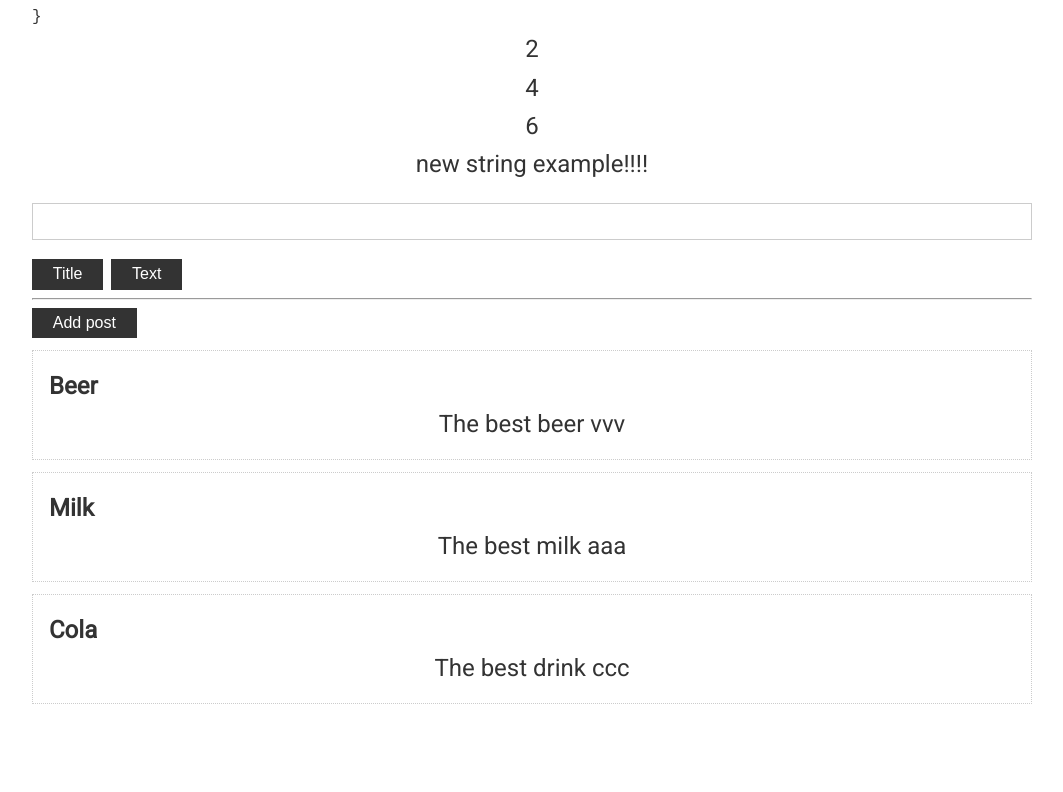
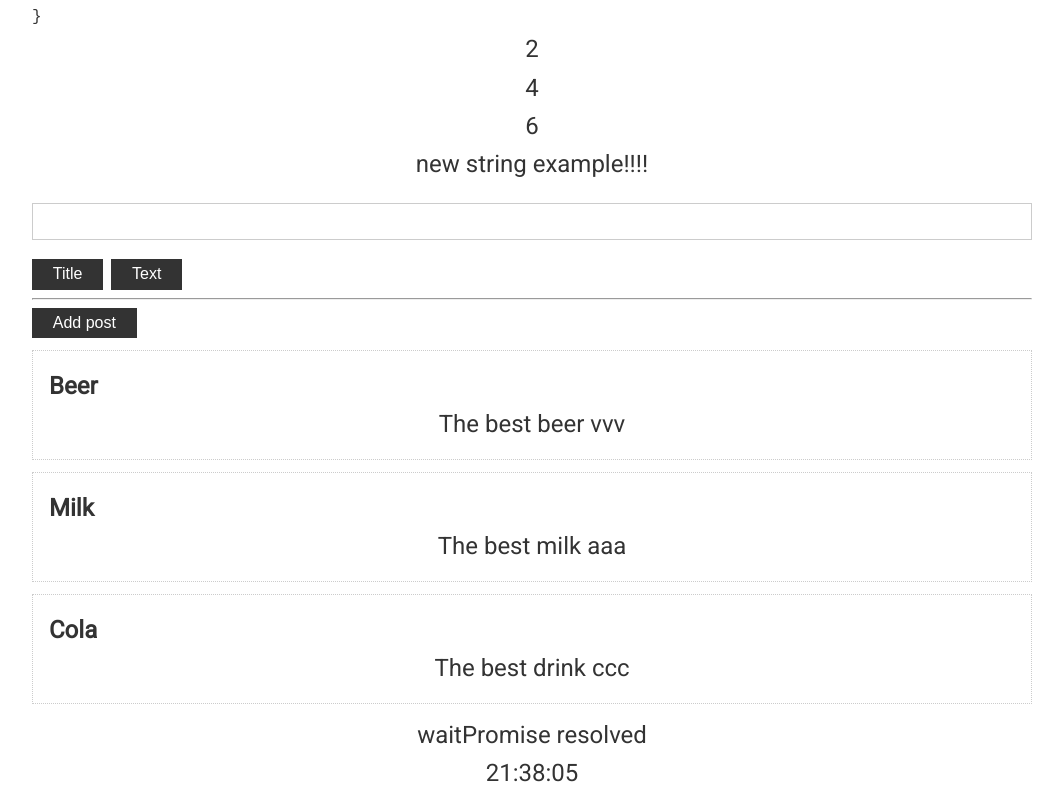
Before and after one commit to TkachukRR/26-angular-demo, an Angular app: page / in a window 1280 px wide. Shown: the part 984-1776 px from the top of the page, without its empty margins (108-1171 px from the left). Before the commit the page ends 1700 px from the top, so only its background shows below. Built offline with nearby package versions, Linux system fonts and the light colour scheme.

Commit message:
#011 Added async pipe

```diff
--- a/src/app/app.component.html
+++ b/src/app/app.component.html
@@ -45,4 +45,7 @@
       {{ post.text }}
     </p>
   </div>
+
+  <p>wait{{ promise | async }}</p>
+  <p>{{ dateNow | async | date : "HH:mm:ss" }}</p>
 </div>
--- a/src/app/app.component.ts
+++ b/src/app/app.component.ts
@@ -1,4 +1,5 @@
 import { Component } from '@angular/core';
+import { Observable } from 'rxjs';
 
 export interface Post {
   title: string;
@@ -38,6 +39,18 @@
   search = '';
   searchField = 'title';
 
+  promise: Promise<string> = new Promise<string>((resolve) =>
+    setTimeout(() => {
+      resolve('Promise resolved');
+    }, 3000)
+  );
+
+  dateNow: Observable<Date> = new Observable((obs) => {
+    setInterval(() => {
+      obs.next(new Date());
+    }, 1000);
+  });
+
   addPost() {
     this.posts.unshift({
       title: 'sprite',
--- a/src/app/pipes/filter.pipe.ts
+++ b/src/app/pipes/filter.pipe.ts
@@ -3,7 +3,7 @@
 
 @Pipe({
   name: 'filter',
-  // pure: false,
+  pure: false,
 })
 export class FilterPipe implements PipeTransform {
   transform(
```
